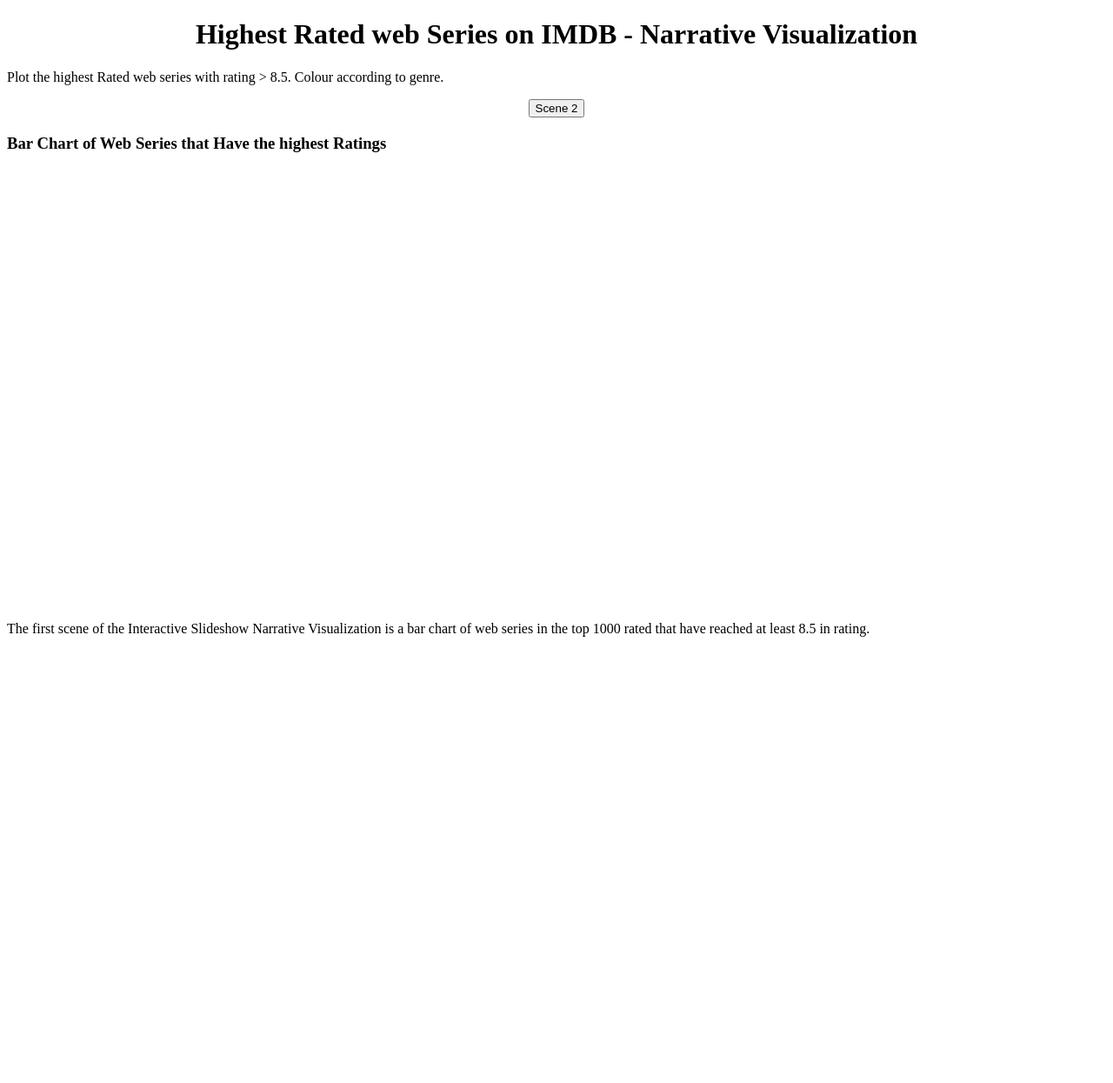
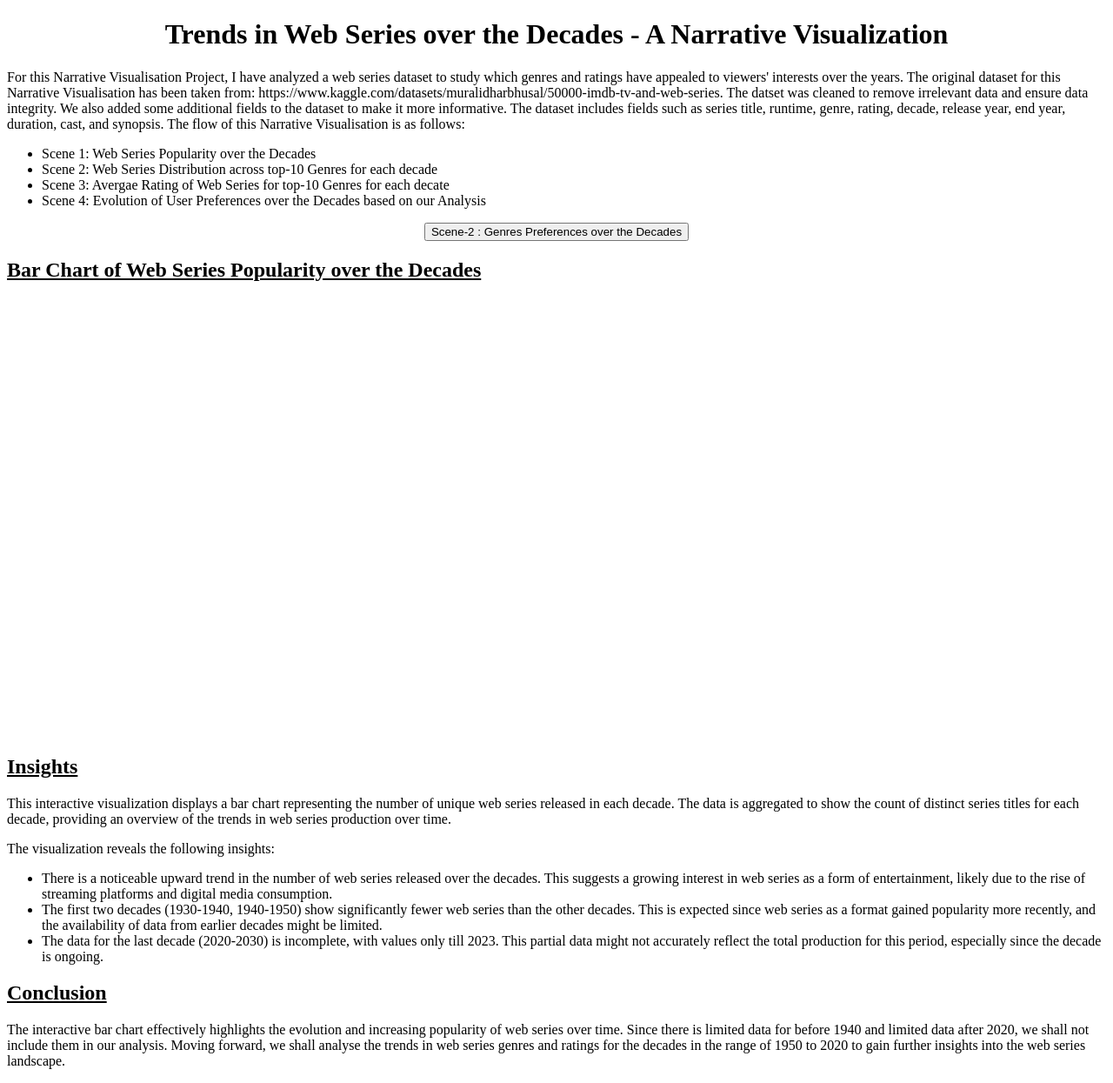
Before and after one commit to TithiSreemany/TithiSreemany.github.io, a plain HTML site: page Web_Series_NarrativeVisualisation/index.html in a window 1280 px wide. Shown: the whole page at 87% size. Before the commit the page ends 800 px from the top, so only its background shows below. Drawn offline with nearby package versions, Linux system fonts and the light colour scheme; no server answers.

Commit message:
Update index.html

```diff
--- a/Web_Series_NarrativeVisualisation/index.html
+++ b/Web_Series_NarrativeVisualisation/index.html
@@ -3,29 +3,63 @@
 
   <head>
 
-    <title> Web Series Analysis Scene 1</title>
-    <h1 style="text-align:center"> Highest Rated web Series on IMDB -  Narrative Visualization</h1>
+    <title> Web Series Narrative Visualisation Scene-1 </title>
+    <h1 style="text-align:center">Trends in Web Series over the Decades - A Narrative Visualization</h1>
     <script script src="https://d3js.org/d3.v5.min.js" aysnc></script>
 
-    <p> Plot the highest Rated web series with rating > 8.5. Colour according to genre.
-    </p>
+    <p>
+      For this Narrative Visualisation Project, I have analyzed a web series dataset to study which genres and ratings have appealed to viewers' interests over the years.
+      The original dataset for this Narrative Visualisation has been taken from: https://www.kaggle.com/datasets/muralidharbhusal/50000-imdb-tv-and-web-series.
+      The datset was cleaned to remove irrelevant data and ensure data integrity. We also added some additional fields to the dataset to make it more informative.
+      The dataset includes fields such as series title, runtime, genre, rating, decade, release year, end year, duration, cast, and synopsis.
+      The flow of this Narrative Visualisation is as follows:
+      <ul>
+        <li>Scene 1: Web Series Popularity over the Decades</li>
+        <li>Scene 2: Web Series Distribution across top-10 Genres for each decade</li>
+        <li>Scene 3: Avergae Rating of Web Series for top-10 Genres for each decate</li>
+        <li>Scene 4: Evolution of User Preferences over the Decades based on our Analysis</li>
+      </ul>
+      </p>
 
   </head>
 
   <body>
 
     <div style="text-align: center;">
-        <a href="index2.html"><button>Scene 2</button></a>
+        <a href="index2.html"><button>Scene-2 : Genres Preferences over the Decades</button></a>
     </div>
-    <h3> Bar Chart of Web Series that Have the highest Ratings</h3>
+    <h2> <u>Bar Chart of Web Series Popularity over the Decades</u></h2>
 
     <div id="chart"></div>
 
 
+
+    <h2>
+      <u>Insights</u>
+    </h2>
+
     <p>
-      The first scene of the Interactive Slideshow Narrative Visualization is a bar chart of web series in the top 1000 rated that have reached at least 8.5 in rating.
+      This interactive visualization displays a bar chart representing the number of unique web series released in each decade. The data is aggregated to show the count of distinct series titles for each decade, providing an overview of the trends in web series production over time.
+    </p>
 
-    </p>
+    <p>
+      The visualization reveals the following insights:
+      <ul>
+        <li>There is a noticeable upward trend in the number of web series released over the decades. This suggests a growing interest in web series as a form of entertainment, likely due to the rise of streaming platforms and digital media consumption.</li>
+        <li>The first two decades (1930-1940, 1940-1950) show significantly fewer web series than the other decades. This is expected since web series as a format gained popularity more recently, and the availability of data from earlier decades might be limited.</li>
+        <li>The data for the last decade (2020-2030) is incomplete, with values only till 2023. This partial data might not accurately reflect the total production for this period, especially since the decade is ongoing.</li>
+      </ul>
+       </p>
+
+
+       <h2>
+        <u>Conclusion</u>
+      </h2>
+      <p>
+        The interactive bar chart effectively highlights the evolution and increasing popularity of web series over time. Since there is limited data for before 1940 and limited data after 2020, we shall not include them in our analysis. Moving forward, we shall analyse the trends in web series genres and ratings for the decades in the range of 1950 to 2020 to gain further insights into the web series landscape.
+        </p>
+
+
 
     <script src = "./barchart.js" aysnc></script>
 
```
